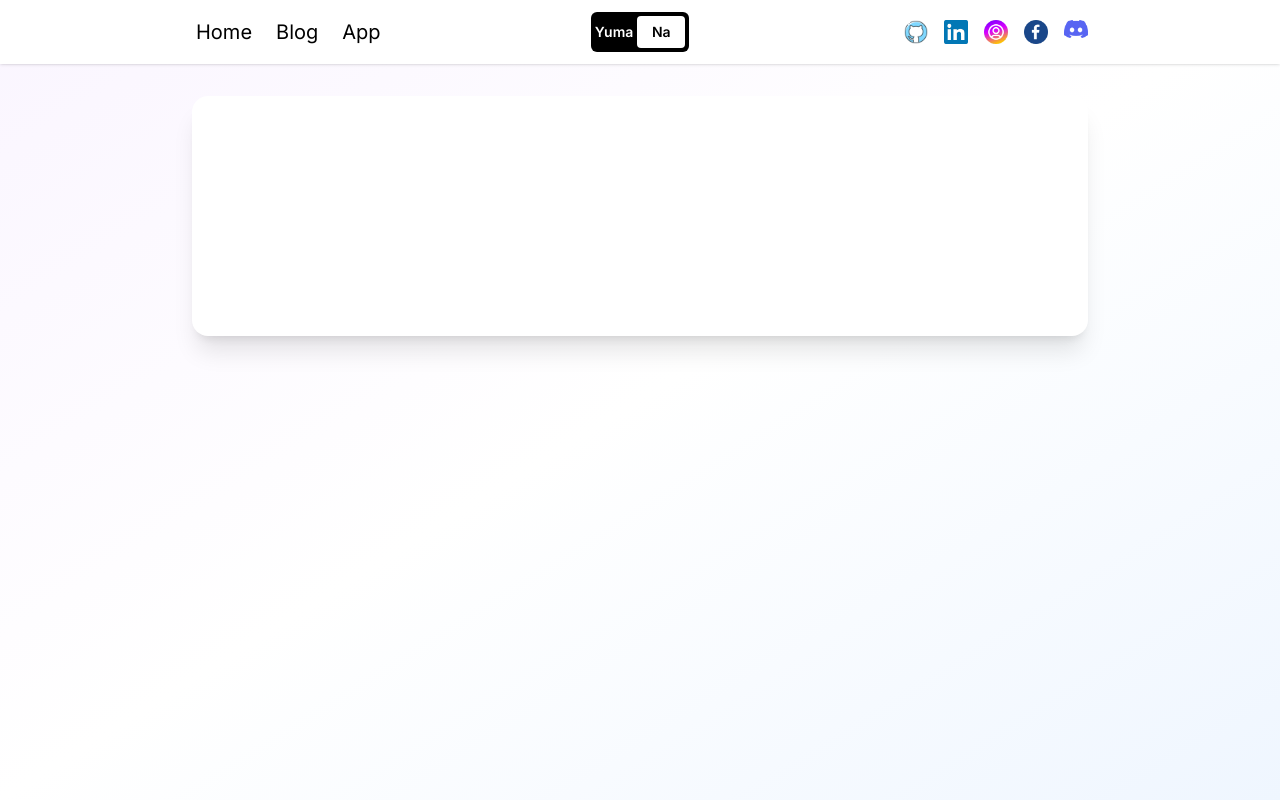
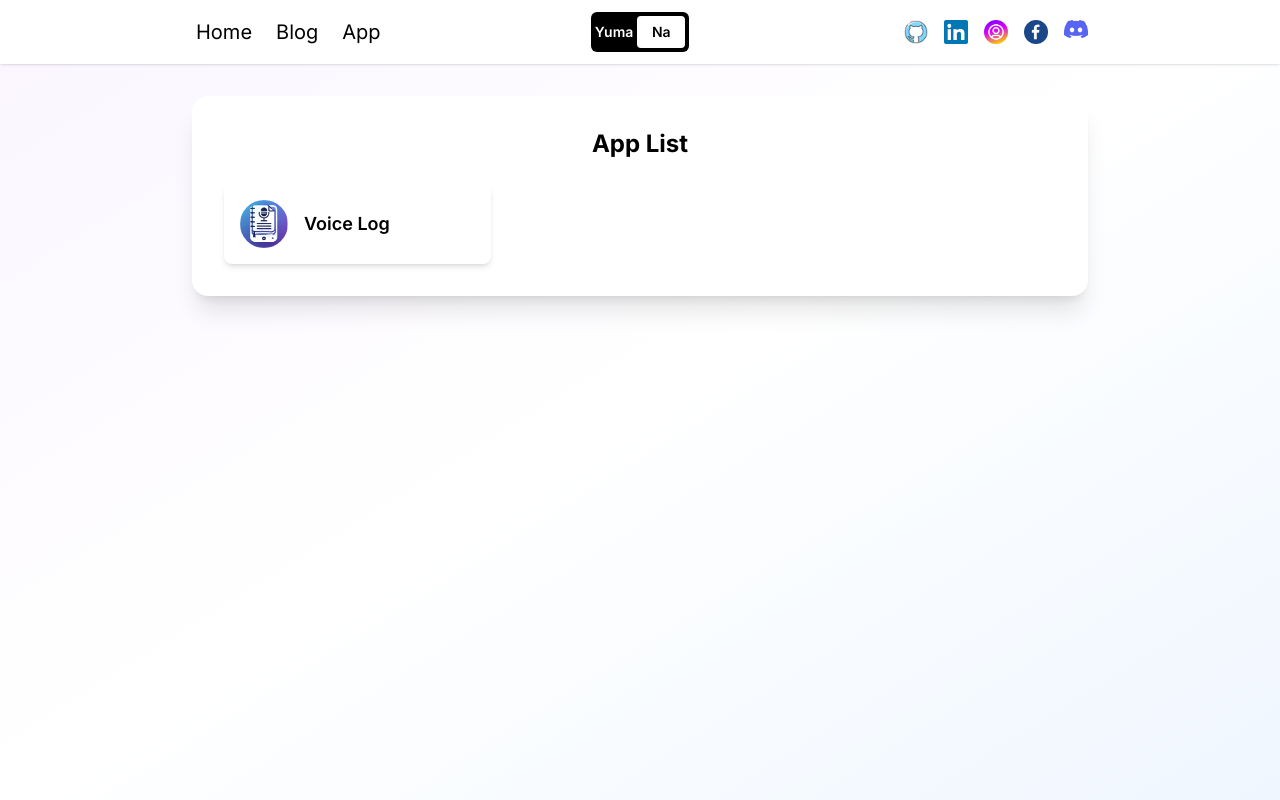
Before and after one commit to yumanuralfath/NextPortoYuma, a Next.js app: page /threaded in a window 1280 px wide. Built offline with nearby package versions, Linux system fonts and the light colour scheme.

Commit message:
refactor(App): make app list modular

```diff
--- a/src/app/threaded/page.tsx
+++ b/src/app/threaded/page.tsx
@@ -1,7 +1,7 @@
-import BoxApp from "@/components/General/BoxApp";
+import BoxApp from "@/components/App/BoxApp";
 
 const AppPage = () => {
-  return <BoxApp></BoxApp>;
+  return <BoxApp />;
 };
 
 export default AppPage;
--- /dev/null
+++ b/src/components/App/AppsLists.tsx
@@ -0,0 +1,7 @@
+export const apps = [
+  {
+    name: "Voice Log",
+    image: "/voice-log.png",
+    link: "https://www.google.com",
+  },
+];
--- /dev/null
+++ b/src/components/App/BoxApp.tsx
@@ -0,0 +1,47 @@
+import { apps } from "./AppsLists";
+
+interface AppCardProps {
+  name: string;
+  image: string;
+  link: string;
+}
+
+const AppCard = ({ name, image, link }: AppCardProps) => {
+  return (
+    <a
+      href={link}
+      target="_blank"
+      rel="noopener noreferrer"
+      className="block bg-white rounded-lg shadow-md p-4 transition-transform transform hover:scale-105"
+    >
+      <div className="flex items-center space-x-4">
+        <img src={image} alt={name} className="w-12 h-12 rounded-full" />
+        <span className="text-lg font-semibold">{name}</span>
+      </div>
+    </a>
+  );
+};
+
+const BoxApp = () => {
+  return (
+    <div className="min-h-screen p-8 pt-24 bg-gradient-to-br from-purple-50 via-white to-blue-50">
+      <div className="max-w-4xl mx-auto">
+        <div className="bg-white rounded-2xl shadow-xl p-8">
+          <h2 className="text-2xl font-bold text-center mb-6">App List</h2>
+          <div className="grid grid-cols-1 sm:grid-cols-2 md:grid-cols-3 gap-4">
+            {apps.map((app, index) => (
+              <AppCard
+                key={index}
+                name={app.name}
+                image={app.image}
+                link={app.link}
+              />
+            ))}
+          </div>
+        </div>
+      </div>
+    </div>
+  );
+};
+
+export default BoxApp;
--- a/src/components/General/BoxApp.tsx
+++ /dev/null
@@ -1,15 +0,0 @@
-const BoxApp = () => {
-  return (
-    <div className="min-h-screen p-8 pt-24 bg-gradient-to-br from-purple-50 via-white to-blue-50">
-      <div className="max-w-4xl mx-auto">
-        <div className="bg-white rounded-2xl shadow-xl p-8">
-          <div className="flex flex-col items-center mb-8">
-            <div className="relative w-32 h-32 mb-4 group"></div>
-          </div>
-        </div>
-      </div>
-    </div>
-  );
-};
-
-export default BoxApp;
```
